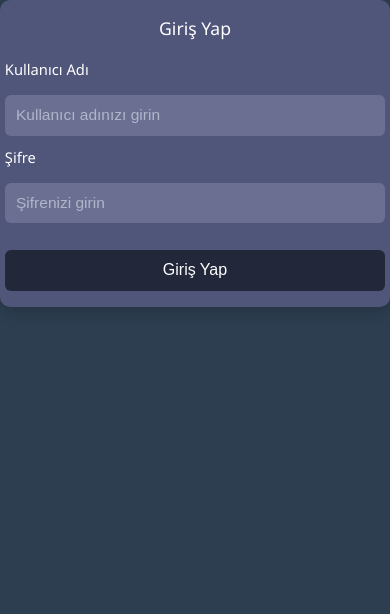
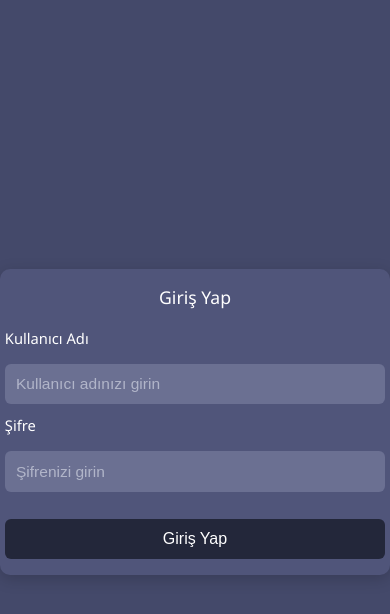
Before and after one commit to burakalkan55/Smart_Warehouse, a Next.js app: page /login in a window 390 px wide. Shown: the top 614 px of the page. Built offline with nearby package versions, Linux system fonts and the light colour scheme.

Commit message:
style changes on login-user-admin pages

```diff
--- a/src/styles/admin.module.css
+++ b/src/styles/admin.module.css
@@ -0,0 +1,106 @@
+.wrapper {
+  min-height: 100vh;
+  height: 100vh;
+  width: 100vw;
+  display: flex;
+  align-items: center;
+  justify-content: center;
+  background: #44496a;
+  margin: 0;
+  box-sizing: border-box;
+  font-family: 'Segoe UI', Tahoma, Geneva, Verdana, sans-serif;
+}
+
+.card {
+  width: 100%;
+  max-width: 600px;
+  background-color: #50557a;
+  border-radius: 16px;
+  padding: 2.5rem 2rem;
+  box-shadow: 0 8px 32px 0 rgba(31, 38, 135, 0.37);
+  color: white;
+}
+
+.header {
+  margin-bottom: 2rem;
+  padding-bottom: 1rem;
+  border-bottom: 2px solid #6b7092;
+}
+
+.title {
+  font-size: 2.2rem;
+  font-weight: 400;
+  color: #fff;
+  margin-bottom: 0.5rem;
+  text-align: center;
+}
+
+.userInfo {
+  font-size: 1.1rem;
+  color: #b1b5c9;
+  text-align: center;
+  margin-bottom: 1.5rem;
+}
+
+.content {
+  background-color: #6b7092;
+  padding: 1.5rem;
+  border-radius: 12px;
+  box-shadow: 0 2px 8px rgba(0, 0, 0, 0.06);
+  color: #fff;
+  font-size: 1.1rem;
+}
+
+.logout {
+  margin-top: 1rem;
+  padding: 0.9rem 1.5rem;
+  background-color: #23273a;
+  color: white;
+  border: none;
+  border-radius: 8px;
+  cursor: pointer;
+  font-weight: 400;
+  font-size: 1.1rem;
+  transition: background-color 0.3s ease;
+  display: block;
+  margin-left: auto;
+  margin-right: auto;
+}
+
+.logout:hover {
+  background-color: #181b28;
+}
+
+@media (max-width: 600px) {
+  .card {
+    max-width: 100%;
+    padding: 1.5rem 0.8rem;
+    border-radius: 10px;
+    box-shadow: 0 4px 16px rgba(0,0,0,0.18);
+  }
+
+  .title {
+    font-size: 1.4rem;
+    margin-bottom: 1.2rem;
+  }
+
+  .content {
+    font-size: 1rem;
+    padding: 1rem;
+  }
+
+  .logout {
+    font-size: 1rem;
+    padding: 0.7rem;
+    border-radius: 6px;
+  }
+}
+
+@media (max-width: 400px) {
+  .card {
+    padding: 1rem 0.3rem;
+  }
+  .title {
+    font-size: 1.1rem;
+  }
+}
--- a/src/styles/login.module.css
+++ b/src/styles/login.module.css
@@ -70,6 +70,18 @@
   margin-top: -0.5rem;
 }
 
+.wrapper {
+  min-height: 100vh;
+  height: 100vh;
+  width: 100vw;
+  display: flex;
+  align-items: center;
+  justify-content: center;
+  background: #44496a;
+  margin: 0;
+  box-sizing: border-box;
+}
+
 @media (max-width: 600px) {
   .card {
     max-width: 100%;
--- a/src/styles/user.module.css
+++ b/src/styles/user.module.css
@@ -1,48 +1,106 @@
 .wrapper {
-  padding: 2rem;
-  max-width: 900px;
-  margin: 0 auto;
+  min-height: 100vh;
+  height: 100vh;
+  width: 100vw;
+  display: flex;
+  align-items: center;
+  justify-content: center;
+  background: #44496a;
+  margin: 0;
+  box-sizing: border-box;
   font-family: 'Segoe UI', Tahoma, Geneva, Verdana, sans-serif;
+}
+
+.card {
+  width: 100%;
+  max-width: 600px;
+  background-color: #50557a;
+  border-radius: 16px;
+  padding: 2.5rem 2rem;
+  box-shadow: 0 8px 32px 0 rgba(31, 38, 135, 0.37);
+  color: white;
 }
 
 .header {
   margin-bottom: 2rem;
   padding-bottom: 1rem;
-  border-bottom: 2px solid #ddd;
+  border-bottom: 2px solid #6b7092;
 }
 
 .title {
-  font-size: 2rem;
-  font-weight: 600;
-  color: #2c3e50;
+  font-size: 2.2rem;
+  font-weight: 400;
+  color: #fff;
   margin-bottom: 0.5rem;
+  text-align: center;
 }
 
 .userInfo {
-  font-size: 1rem;
-  color: #444;
+  font-size: 1.1rem;
+  color: #b1b5c9;
+  text-align: center;
+  margin-bottom: 1.5rem;
 }
 
 .content {
-  background-color: #f7f9fc;
+  background-color: #6b7092;
   padding: 1.5rem;
   border-radius: 12px;
   box-shadow: 0 2px 8px rgba(0, 0, 0, 0.06);
+  color: #fff;
+  font-size: 1.1rem;
 }
-
 
 .logout {
   margin-top: 1rem;
-  padding: 0.7rem 1.5rem;
-  background-color: #e74c3c;
+  padding: 0.9rem 1.5rem;
+  background-color: #23273a;
   color: white;
   border: none;
   border-radius: 8px;
   cursor: pointer;
-  font-weight: 600;
+  font-weight: 400;
+  font-size: 1.1rem;
   transition: background-color 0.3s ease;
+  display: block;
+  margin-left: auto;
+  margin-right: auto;
 }
 
 .logout:hover {
-  background-color: #c0392b;
+  background-color: #181b28;
 }
+
+@media (max-width: 600px) {
+  .card {
+    max-width: 100%;
+    padding: 1.5rem 0.8rem;
+    border-radius: 10px;
+    box-shadow: 0 4px 16px rgba(0,0,0,0.18);
+  }
+
+  .title {
+    font-size: 1.4rem;
+    margin-bottom: 1.2rem;
+  }
+
+  .content {
+    font-size: 1rem;
+    padding: 1rem;
+  }
+
+  .logout {
+    font-size: 1rem;
+    padding: 0.7rem;
+    border-radius: 6px;
+  }
+}
+
+@media (max-width: 400px) {
+  .card {
+    padding: 1rem 0.3rem;
+  }
+  .title {
+    font-size: 1.1rem;
+  }
+}
```
Also changed, not shown: src/app/admin/page.tsx (+4 -3 lines), src/app/user/page.tsx (+4 -3 lines).
